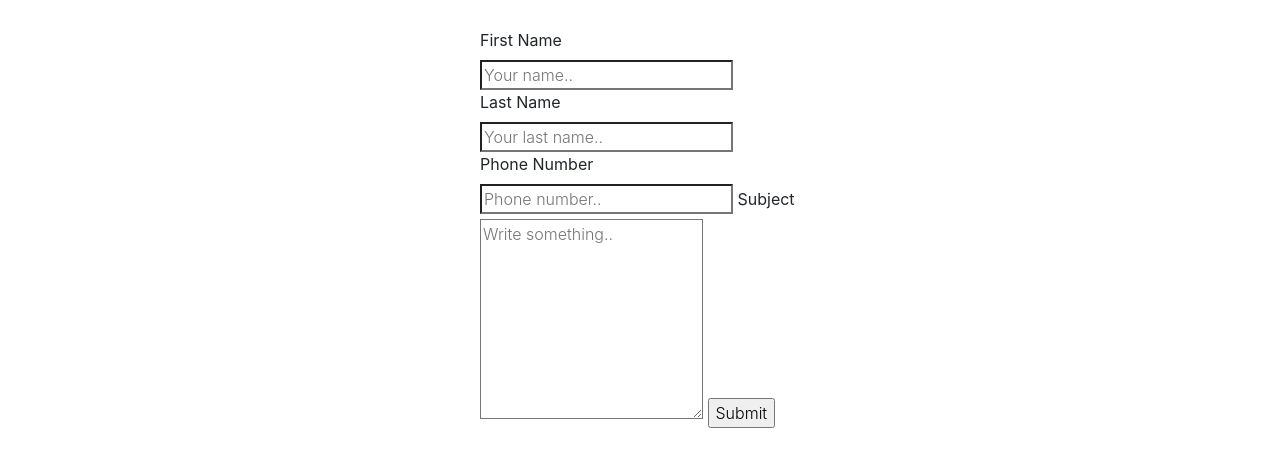
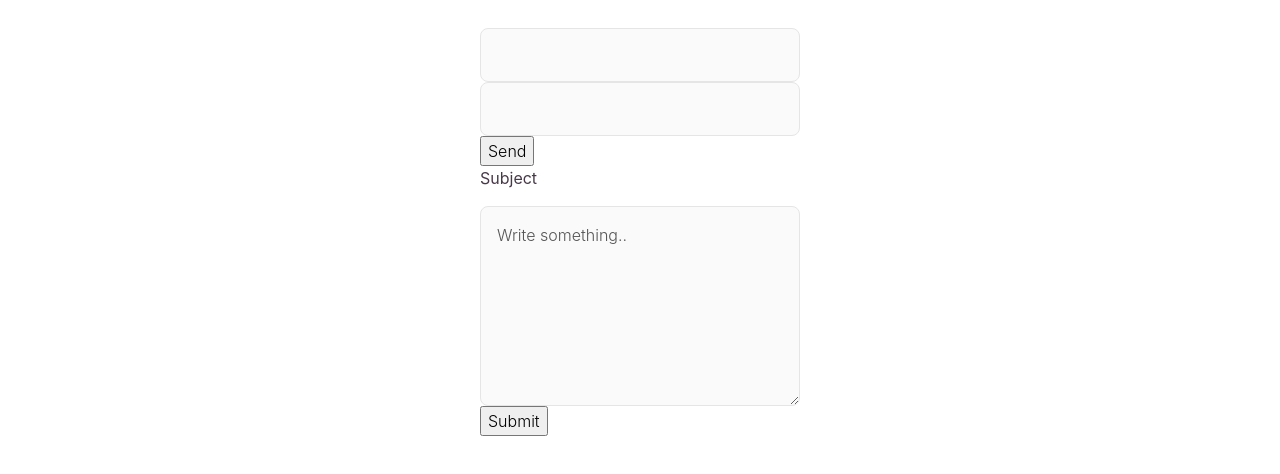
Before and after one commit to z1840093/475pp, a plain HTML site: page form1.html in a window 1280 px wide. Shown: the part 702-1176 px from the top of the page. Drawn offline with Linux system fonts and the light colour scheme.

Commit message:
Update form1.html

```diff
--- a/form1.html
+++ b/form1.html
@@ -226,13 +226,11 @@
 							<header>
 								<h2><a href="#">Contact me</a></h2> <br>
 							</header>
-							<form  method="POST" action="https://formspree.io/zayra.estupinan@gmail.com"></form>
-								<label for="fname">First Name</label>
-								<input type="text" id="fname" name="firstname" placeholder="Your name..">
-								<label for="lname">Last Name</label>
-								<input type="text" id="lname" name="lastname" placeholder="Your last name..">
-								<label for="lname">Phone Number</label>
-								<input type="text" id="Phone" name="number" placeholder="Phone number..">
+							<form action="action_page.php">
+							<form action="https://formspree.io/zayra.estupinan@gmail.com" method="POST">
+										<input type="text" name="name">
+										<input type="email" name="_replyto">
+										<input type="submit" value="Send">
 								<label for="subject">Subject</label>
 								<textarea id="subject" name="subject" placeholder="Write something.."
 									style="height:200px"></textarea>
```
